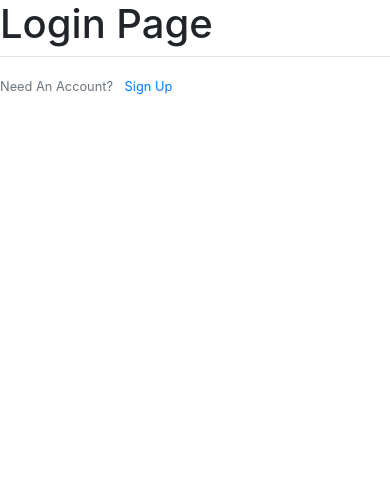
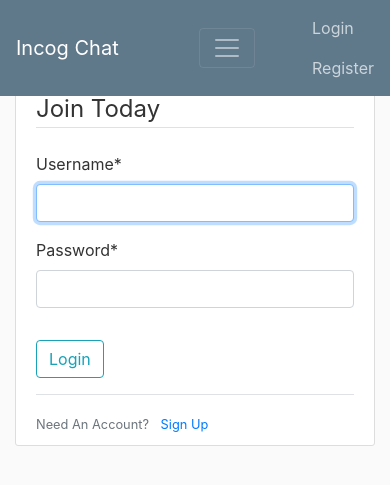
Before and after one commit to nisargsc/chatapp, a Django app: page / in a window 390 px wide. Shown: the top 485 px of the page. Run offline with Django 3.2, Linux system fonts and the light colour scheme; some libraries are stand-ins or nearby versions.

Commit message:
Added Login, Logout and Register for User

```diff
--- a/chat/templates/chat/base.html
+++ b/chat/templates/chat/base.html
@@ -8,12 +8,45 @@
 
     <!-- Bootstrap CSS -->
     <link rel="stylesheet" href="https://maxcdn.bootstrapcdn.com/bootstrap/4.0.0/css/bootstrap.min.css" integrity="sha384-Gn5384xqQ1aoWXA+058RXPxPg6fy4IWvTNh0E263XmFcJlSAwiGgFAW/dAiS6JXm" crossorigin="anonymous">
-    <link rel="stylesheet" type="text/css" href="{% static 'blog/main.css' %}">
+    <link rel="stylesheet" type="text/css" href="{% static 'chat/main.css' %}">
     <title>Title</title>
 </head>
 <body>
+    <header class="site-header">
+      <nav class="navbar navbar-expand-md navbar-dark bg-steel fixed-top">
+        <div class="container">
+          <a class="navbar-brand mr-4" href="{% url 'chat-home' %}">Incog Chat</a>
+          <button class="navbar-toggler" type="button" data-toggle="collapse" data-target="#navbarToggle" aria-controls="navbarToggle" aria-expanded="false" aria-label="Toggle navigation">
+          <span class="navbar-toggler-icon"></span>
+          </button>
 
-    {% block content %}{% endblock %}
+            <div class="navbar-nav">
+              {% if user.is_authenticated %}
+                <a class="nav-item nav-link" href="{% url 'logout' %}">Logout</a>
+              {% else %}
+                <a class="nav-item nav-link" href="{% url 'login' %}">Login</a>
+                <a class="nav-item nav-link" href="{% url 'register' %}">Register</a>
+              {% endif %}
+            </div>
+          </div>
+        </div>
+      </nav>
+    </header>
+
+    <main role="main" class="container">
+      <div class="row">
+        <div class="col-md-8">
+          {% if messages %}
+            {% for message in messages %}
+              <div class="alert alert-{{ message.tags }}">
+                {{ message }}
+              </div>
+            {% endfor %}
+          {% endif %}
+          {% block content %}{% endblock %}
+        </div>
+      </div>
+    </main>
 
     <!-- Optional JavaScript -->
     <!-- jQuery first, then Popper.js, then Bootstrap JS -->
--- a/chat/urls.py
+++ b/chat/urls.py
@@ -1,6 +1,6 @@
 from django.urls import path
-from . import views
+from . import views as chat_views
 
 urlpatterns = [
-    path('', views.home, name='chat-home'),
+    path('', chat_views.home, name='chat-home'),
 ]
--- a/chat/views.py
+++ b/chat/views.py
@@ -1,5 +1,7 @@
 from django.shortcuts import render
+from django.contrib.auth.decorators import login_required
 
 
+@login_required
 def home(request):
     return render(request, 'chat/chat.html')
--- a/chatapp/settings.py
+++ b/chatapp/settings.py
@@ -33,6 +33,7 @@ ALLOWED_HOSTS = []
 INSTALLED_APPS = [
     'chat.apps.ChatConfig',
     'users.apps.UsersConfig',
+    'crispy_forms',
     'django.contrib.admin',
     'django.contrib.auth',
     'django.contrib.contenttypes',
@@ -120,3 +121,8 @@ USE_TZ = True
 # https://docs.djangoproject.com/en/3.0/howto/static-files/
 
 STATIC_URL = '/static/'
+
+CRISPY_TEMPLATE_PACK = 'bootstrap4'
+
+LOGIN_REDIRECT_URL = 'chat-home'
+LOGIN_URL = 'login'
--- a/users/templates/users/login.html
+++ b/users/templates/users/login.html
@@ -1,7 +1,19 @@
 {% extends "chat/base.html" %}
+{% load crispy_forms_tags %}
 {% block content %}
     <div class="content-section">
-        <h1>Login Page</h1>
+
+        <form method="POST">
+            {% csrf_token %}
+            <fieldset class="form-group">
+                <legend class="border-bottom mb-4">Join Today</legend>
+                {{ form|crispy }}
+            </fieldset>
+            <div class="form-group">
+                <button class="btn btn-outline-info" type="submit">Login</button>
+            </div>
+        </form>
+
         <div class="border-top pt-3">
             <small class="text-muted">
                 Need An Account? <a class="ml-2" href="{% url 'register' %}">Sign Up</a>
--- a/users/urls.py
+++ b/users/urls.py
@@ -1,9 +1,10 @@
 from django.urls import path
-from . import views
+from django.contrib.auth import views as auth_views
+from . import views as users_views
 
 urlpatterns = [
-    path('', views.login, name='login'),
-    path('register/', views.register, name='register'),
-    path('login/', views.login, name='login'),
-    path('logout/', views.logout, name='logout'),
+    path('',  auth_views.LoginView.as_view(template_name='users/login.html'), name='login'),
+    path('register/', users_views.register, name='register'),
+    path('login/', auth_views.LoginView.as_view(template_name='users/login.html'), name='login'),
+    path('logout/', auth_views.LogoutView.as_view(template_name='users/logout.html'), name='logout'),
 ]
--- a/users/views.py
+++ b/users/views.py
@@ -1,13 +1,17 @@
-from django.shortcuts import render
+from django.shortcuts import render, redirect
+from django.contrib import messages
+from .forms import UserRegisterForm
 
 
 def register(request):
-    return render(request, 'users/register.html')
+    if request.method == 'POST':
+        form = UserRegisterForm(request.POST)
+        if form.is_valid():
+            form.save()
+            username = form.cleaned_data.get('username')
+            messages.success(request, f'Account created for {username}!')
+            return redirect('chat-home')
+    else:
+        form = UserRegisterForm()
 
-
-def login(request):
-    return render(request, 'users/login.html')
-
-
-def logout(request):
-    return render(request, 'users/logout.html')
+    return render(request, 'users/register.html', {'form': form})
```
Also changed, not shown: users/forms.py (added, +10 -0 lines), users/templates/users/logout.html (+7 -7 lines), users/templates/users/register.html (+13 -1 lines), README.md (added), db.sqlite3.
